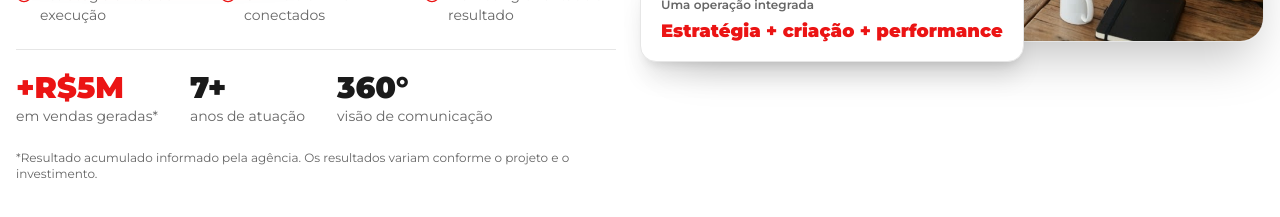
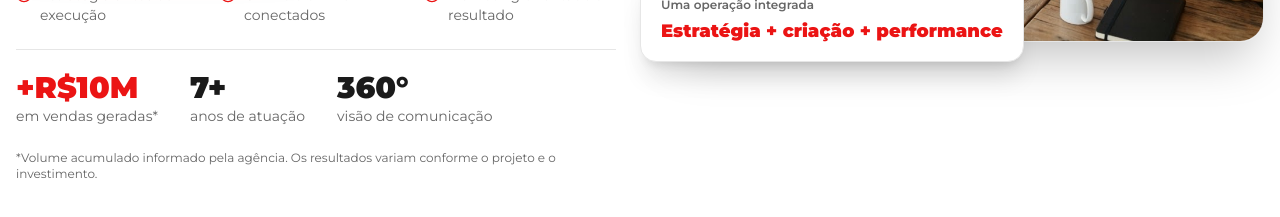
Before and after one commit to studioalfamarketingdigital-dev/studioalfamkt, a React (Vite) app: page / in a window 1280 px wide. Shown: the part 709-926 px from the top of the page. Built offline with nearby package versions, Linux system fonts and the light colour scheme; the HTML template or start-up script is replaced by a standard one.

Commit message:
Update headline metric to R$10 million

```diff
--- a/src/components/Hero.tsx
+++ b/src/components/Hero.tsx
@@ -44,11 +44,11 @@ const Hero = () => {
             </div>
 
             <div className="flex flex-wrap gap-8 pt-5 border-t border-border">
-              <div><p className="text-2xl md:text-3xl font-black text-primary">+R$5M</p><p className="text-sm text-muted-foreground">em vendas geradas*</p></div>
+              <div><p className="text-2xl md:text-3xl font-black text-primary">+R$10M</p><p className="text-sm text-muted-foreground">em vendas geradas*</p></div>
               <div><p className="text-2xl md:text-3xl font-black text-foreground">7+</p><p className="text-sm text-muted-foreground">anos de atuação</p></div>
               <div><p className="text-2xl md:text-3xl font-black text-foreground">360°</p><p className="text-sm text-muted-foreground">visão de comunicação</p></div>
             </div>
-            <p className="text-xs text-muted-foreground">*Resultado acumulado informado pela agência. Os resultados variam conforme o projeto e o investimento.</p>
+            <p className="text-xs text-muted-foreground">*Volume acumulado informado pela agência. Os resultados variam conforme o projeto e o investimento.</p>
           </div>
 
           <div className="relative">
```
